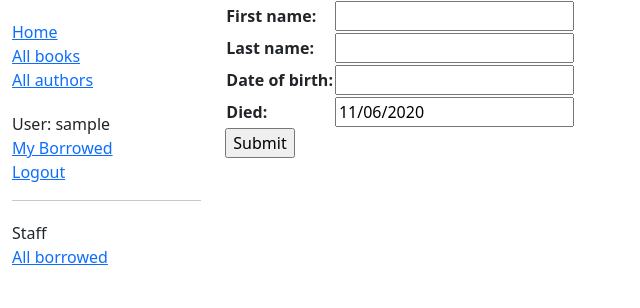
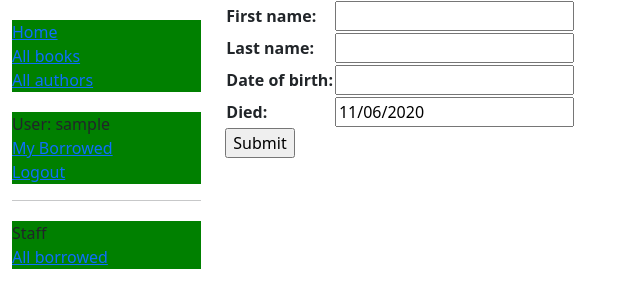
Before and after one commit to estefaniasl92/awesome, a Django app: page /catalog/author/create/ in a window 1280 px wide. Shown: the top 308 px of the page, without its empty margins (0-640 px from the left). Run offline with Django 4.2, Linux system fonts and the light colour scheme; the visitor is signed in with stand-in values (Sample User, id 1).

Commit message:
Modificación background-color css (v2.0)

```diff
--- a/catalog/static/css/styles.css
+++ b/catalog/static/css/styles.css
@@ -2,4 +2,5 @@
     margin-top: 20px;
     padding: 0;
     list-style: none;
+    background-color: green;
 }
```
